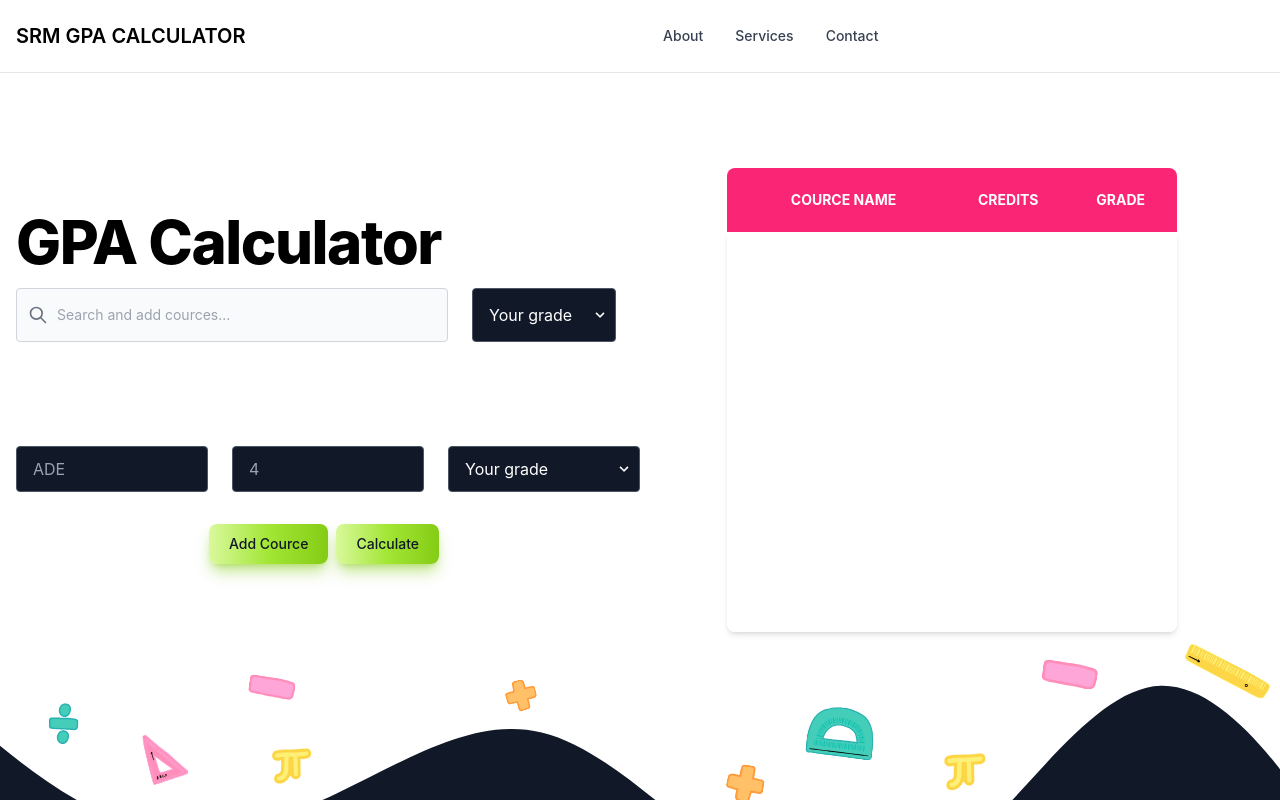
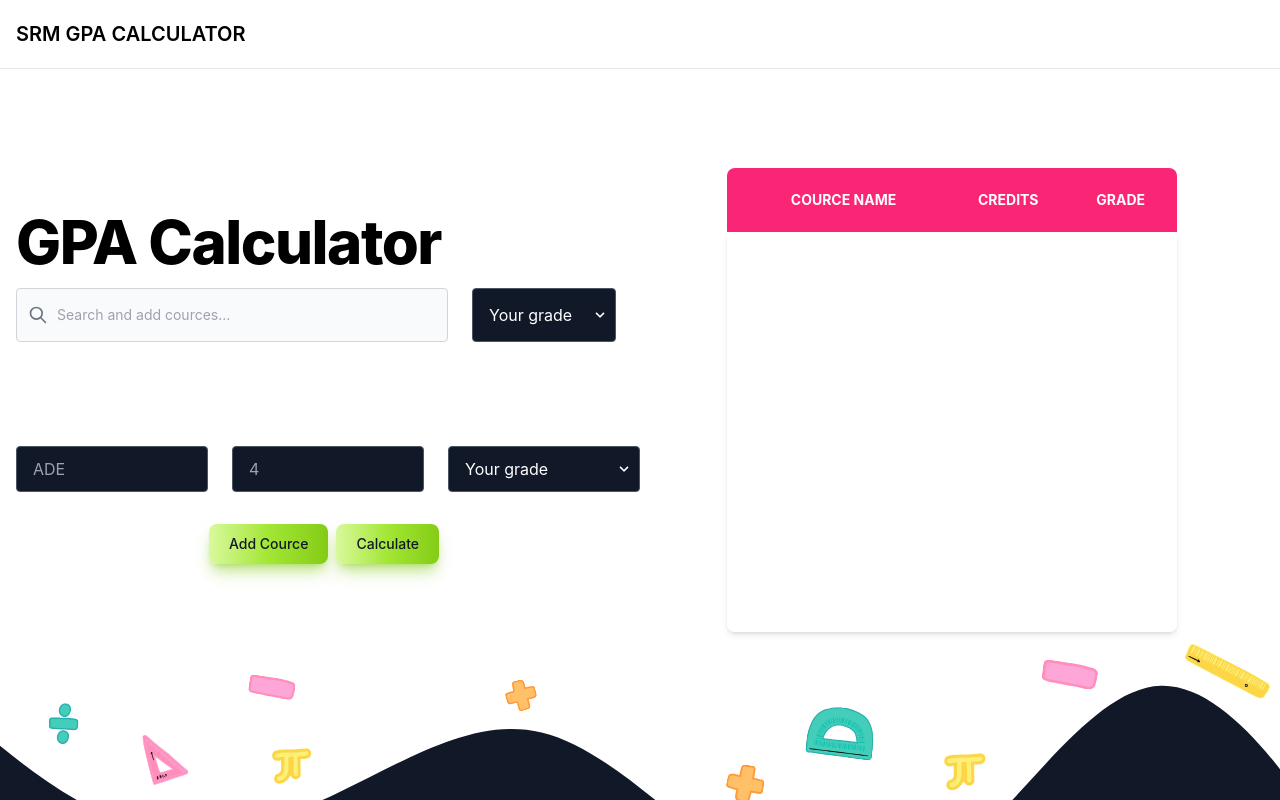
Before and after one commit to Developer-R-7/SRM-GPA-CALCULATOR, a Next.js app: page / in a window 1280 px wide. Built offline with nearby package versions, Linux system fonts and the light colour scheme.

Commit message:
:art: fix navigating

```diff
--- a/components/HeroSection.tsx
+++ b/components/HeroSection.tsx
@@ -63,8 +63,8 @@ export default function HeroSection(props: heroSectionSchema) {
   };
 
   const [viewGPA, setViewGPA] = useState(false);
-  const handleChangeView = (event: any) => {
-    setViewGPA(true);
+  const handleChangeView = (event: any, value: boolean) => {
+    setViewGPA(value);
   };
 
   return (
@@ -75,19 +75,7 @@ export default function HeroSection(props: heroSectionSchema) {
     >
       <section className="bg-white my-28 lg:bg-hero-bg lg:my-0 bg-[center_bottom_-5rem] bg-no-repeat  bg-cover scale-100 dark:bg-primary-900">
         <div className="grid max-w-screen-xl h-screen place-items-start px-4 py-8 mx-auto lg:gap-8 xl:gap-0 lg:py-16 lg:grid-cols-2 lg:place-items-center">
-          {!viewGPA ? (
-            <>
-              <HeaderCard
-                hide={viewGPA}
-                title={props.title}
-                handleAddCource={handleAddCource}
-                addFormData={addFormData}
-                handleCourceFieldChange={handleCourceFieldChange}
-                handleChangeView={handleChangeView}
-              />
-              <Card cources={cources} onDelete={handleDeleteCource} />
-            </>
-          ) : (
+          {viewGPA ? (
             <>
               <Card cources={cources} onDelete={handleDeleteCource} />
 
@@ -100,6 +88,18 @@ export default function HeroSection(props: heroSectionSchema) {
                 handleCourceFieldChange={handleCourceFieldChange}
               />
             </>
+          ) : (
+            <>
+              <HeaderCard
+                hide={viewGPA}
+                title={props.title}
+                handleAddCource={handleAddCource}
+                addFormData={addFormData}
+                handleCourceFieldChange={handleCourceFieldChange}
+                handleChangeView={handleChangeView}
+              />
+              <Card cources={cources} onDelete={handleDeleteCource} />
+            </>
           )}
         </div>
       </section>
--- a/components/NavBar.tsx
+++ b/components/NavBar.tsx
@@ -32,43 +32,39 @@ export default function Navbar() {
           </button>
         </div>
         <div
-          className="items-center justify-between hidden w-full md:flex md:w-auto md:order-1"
+          className="items-center justify-between hidden w-full md:flex md:w-auto md:order-1 py-2"
           id="navbar-sticky"
         >
           <ul className="flex flex-col p-4 mt-4 border border-gray-100 rounded-lg bg-gray-50 md:flex-row md:space-x-8 md:mt-0 md:text-sm md:font-medium md:border-0 md:bg-white dark:bg-gray-800 md:dark:bg-gray-900 dark:border-gray-700">
-            <li>
+            {/* <li>
               {/* <a
                 href="#"
                 className="block py-2 pl-3 pr-4 text-white bg-blue-700 rounded md:bg-transparent md:text-blue-700 md:p-0 dark:text-white"
                 aria-current="page"
               >
                 Home
-              </a> */}
+              </a>
+            </li>
+            <li>
+              <a
+                href="#"
+                className="block py-2 pl-3 pr-4 text-gray-700 rounded hover:bg-gray-100 md:hover:bg-transparent md:hover:text-blue-700 md:p-0 md:dark:hover:text-white dark:text-gray-400 dark:hover:bg-gray-700 dark:hover:text-white md:dark:hover:bg-transparent dark:border-gray-700"
+              ></a>
+            </li>
+            <li>
+              <a
+                href="#"
+                className="block py-2 pl-3 pr-4 text-gray-700 rounded hover:bg-gray-100 md:hover:bg-transparent md:hover:text-blue-700 md:p-0 md:dark:hover:text-white dark:text-gray-400 dark:hover:bg-gray-700 dark:hover:text-white md:dark:hover:bg-transparent dark:border-gray-700"
+              ></a>
             </li>
             <li>
               <a
                 href="#"
                 className="block py-2 pl-3 pr-4 text-gray-700 rounded hover:bg-gray-100 md:hover:bg-transparent md:hover:text-blue-700 md:p-0 md:dark:hover:text-white dark:text-gray-400 dark:hover:bg-gray-700 dark:hover:text-white md:dark:hover:bg-transparent dark:border-gray-700"
               >
-                About
+
               </a>
-            </li>
-            <li>
-              <a
-                href="#"
-                className="block py-2 pl-3 pr-4 text-gray-700 rounded hover:bg-gray-100 md:hover:bg-transparent md:hover:text-blue-700 md:p-0 md:dark:hover:text-white dark:text-gray-400 dark:hover:bg-gray-700 dark:hover:text-white md:dark:hover:bg-transparent dark:border-gray-700"
-              >
-                Services
-              </a>
-            </li>
-            <li>
-              <a
-                href="#"
-                className="block py-2 pl-3 pr-4 text-gray-700 rounded hover:bg-gray-100 md:hover:bg-transparent md:hover:text-blue-700 md:p-0 md:dark:hover:text-white dark:text-gray-400 dark:hover:bg-gray-700 dark:hover:text-white md:dark:hover:bg-transparent dark:border-gray-700"
-              >
-                Contact
-              </a>
-            </li>
+            </li> */}
           </ul>
         </div>
       </div>
--- a/components/ResultCard.tsx
+++ b/components/ResultCard.tsx
@@ -9,7 +9,7 @@ export default function ResultCard(props: resultCardScehma) {
       <motion.div
         initial={{ scale: 0.5 }}
         animate={{ scale: 1 }}
-        transition={{ duration: 0.7, delay: 0.2, bounce: true }}
+        transition={{ duration: 0.7, delay: 0.1, bounce: true }}
       >
         <ProgressBar viewGPA={props.viewGPA} gpa={props.gpa} />
       </motion.div>
@@ -24,6 +24,7 @@ export default function ResultCard(props: resultCardScehma) {
             handleCourceFieldChange={props.handleCourceFieldChange}
             handleAddCource={props.handleAddCource}
             handleChangeView={props.handleChangeView}
+            viewGPA={props.viewGPA}
           />
         </div>
       </motion.div>
--- a/components/TextField.tsx
+++ b/components/TextField.tsx
@@ -98,11 +98,11 @@ export default function TextField(props: courceListItem) {
           <button
             type="button"
             onClick={(event) => {
-              props.handleChangeView(event);
+              props.handleChangeView(event, props.viewGPA ? false : true);
             }}
             className="text-gray-900 my-4 bg-gradient-to-r from-lime-200 via-lime-400 to-lime-500 hover:bg-gradient-to-br  shadow-lg shadow-lime-500/50 dark:shadow-lg  font-medium rounded-lg text-sm px-5 py-2.5 text-center mr-2 mb-2"
           >
-            Calculate
+            {props.viewGPA ? "Search and add cource" : "Calculate"}
           </button>
         </div>
       </form>
--- a/shared/models/schema.ts
+++ b/shared/models/schema.ts
@@ -14,7 +14,7 @@ export interface courceListItem {
   item: { title: string; credit: string; grade: string };
   handleCourceFieldChange(event: any): any;
   handleAddCource(event: any): any;
-  handleChangeView(event: any): any;
+  handleChangeView(event: any, value: boolean): any;
   viewGPA: boolean;
 }
 
@@ -57,7 +57,7 @@ export interface headerCardSchema {
   handleAddCource(event: any): any;
   addFormData: { title: string; credit: string; grade: string };
   handleCourceFieldChange(event: any): any;
-  handleChangeView(event: any): any;
+  handleChangeView(event: any, value: boolean): any;
 }
 
 export type ToastSchema = "success" | "error";
@@ -71,7 +71,7 @@ export interface resultCardScehma {
   viewGPA: boolean;
   handleCourceFieldChange(event: any): any;
   handleAddCource(event: any): any;
-  handleChangeView(event: any): any;
+  handleChangeView(event: any, value: boolean): any;
   gpa: number;
   addFormData: { title: string; credit: string; grade: string };
 }
```
